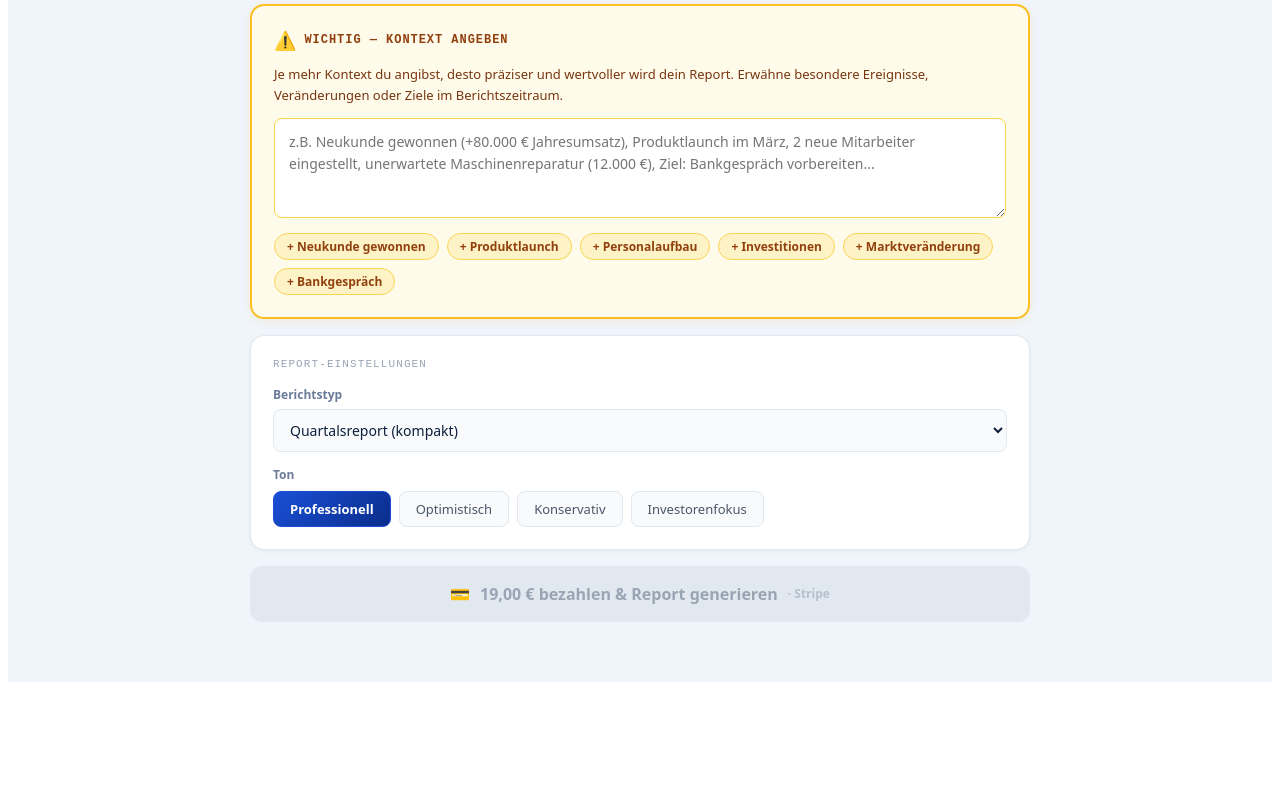
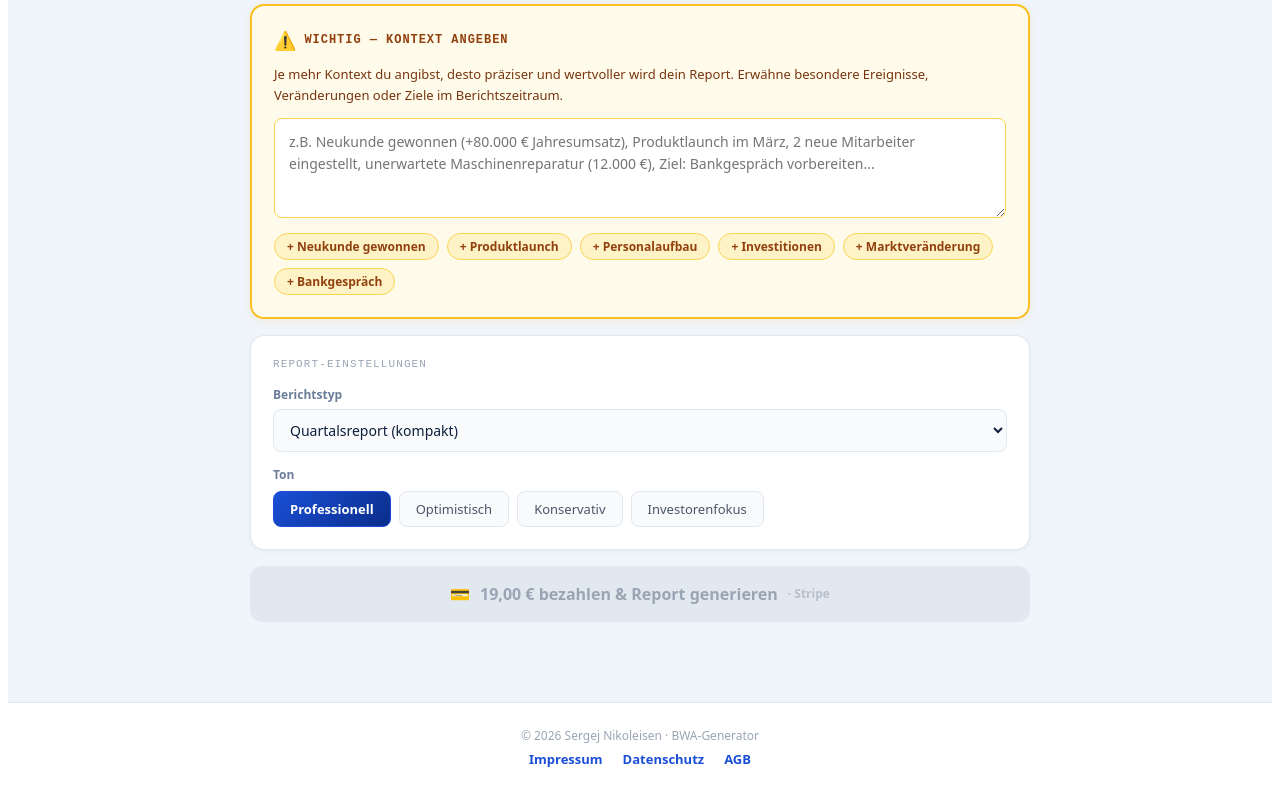
Before and after one commit to sergejnikoleisen-lab/bwa-generator, a React (Create React App) app: page / in a window 1280 px wide. Shown: the part 1154-1954 px from the top of the page. Before the commit the page ends 1844 px from the top, so only its background shows below. Built offline with nearby package versions, Linux system fonts and the light colour scheme.

Commit message:
Update App.jsx

```diff
--- a/src/App.jsx
+++ b/src/App.jsx
@@ -523,6 +523,18 @@ export default function App() {
           </div>
         )}
       </div>
+
+      {/* Footer */}
+      <div style={{ borderTop: "1px solid #e2e8f0", background: "#fff", padding: "24px 32px", textAlign: "center", marginTop: 20 }}>
+        <p style={{ fontSize: 12, color: "#9aa5b4", fontFamily: "system-ui,sans-serif", margin: "0 0 6px" }}>
+          © 2026 Sergej Nikoleisen · BWA-Generator
+        </p>
+        <div style={{ display: "flex", justifyContent: "center", gap: 20, flexWrap: "wrap" }}>
+          <a href="/impressum" style={{ color: "#1a4fd6", textDecoration: "none", fontWeight: 600, fontSize: 13 }}>Impressum</a>
+          <a href="/datenschutz" style={{ color: "#1a4fd6", textDecoration: "none", fontWeight: 600, fontSize: 13 }}>Datenschutz</a>
+          <a href="/agb" style={{ color: "#1a4fd6", textDecoration: "none", fontWeight: 600, fontSize: 13 }}>AGB</a>
+        </div>
+      </div>
     </div>
   );
 }
```
